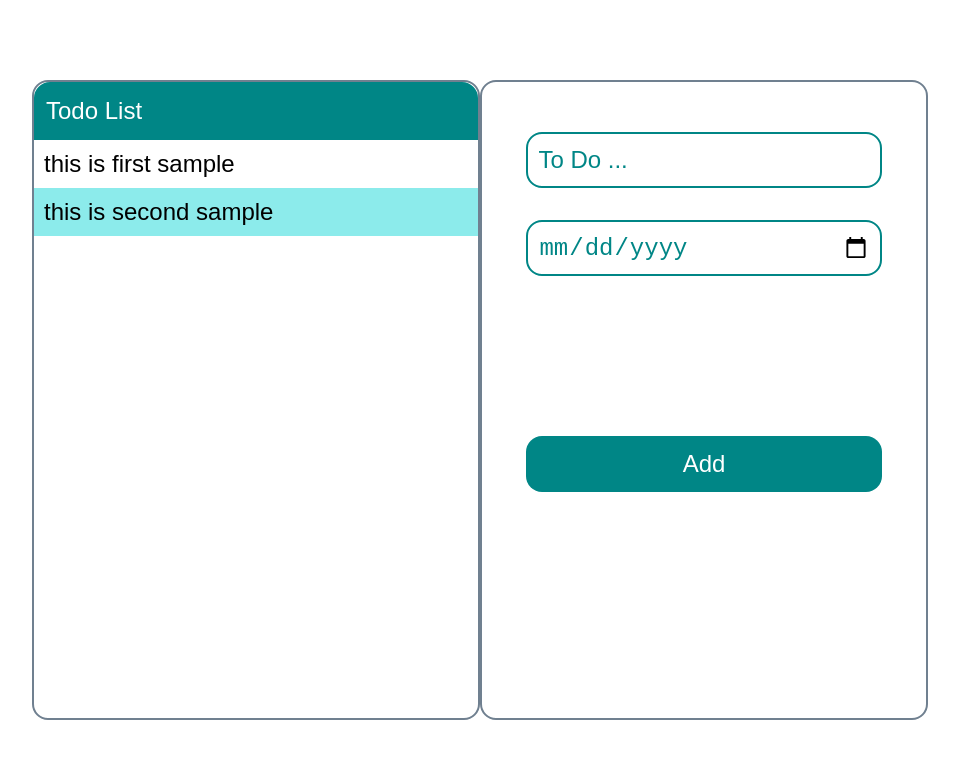
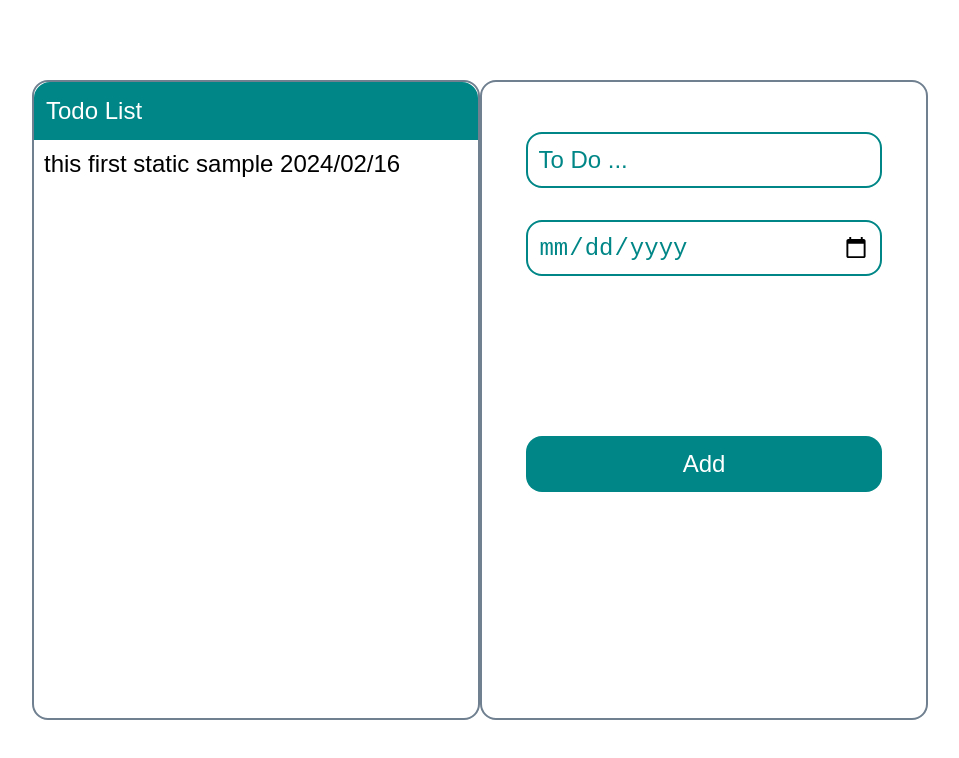
Before and after one commit to EmadNejati/todo-react-app, a React (Create React App) app: page / in a window 1280 px wide. Shown: the top 758 px of the page, without its empty margins (160-1119 px from the left). Built offline with nearby package versions, Linux system fonts and the light colour scheme.

Commit message:
add new task + date

```diff
--- a/src/Components/Atoms/DatePicker.js
+++ b/src/Components/Atoms/DatePicker.js
@@ -1,8 +1,8 @@
 import "./DatePicker.css"
 
-function DatePicker(){
+function DatePicker({newDate,setNewDate}){
     return(<div className="date__picker">
-        <input type="date"></input>
+        <input type="date" value={newDate} onChange={(e)=>setNewDate(e.target.value)}/>
     </div>)
 }
 
--- a/src/Components/Atoms/TodoList.css
+++ b/src/Components/Atoms/TodoList.css
@@ -5,12 +5,12 @@
 }
 
 .todo__list li{
-    padding-left: 10px;
     display: flex;
     justify-content: flex-start;
     align-items: center;
-    height: 3rem;
+    height: auto;
     list-style: none;
+    padding: 10px ;
 
 }
 
--- a/src/Components/Atoms/TodoList.js
+++ b/src/Components/Atoms/TodoList.js
@@ -12,7 +12,9 @@ function TodoList({ taskList }) {
                     key={index}
                     onDoubleClick={(e)=>doneTask(e)}
                 >
-                    {item.text}
+                    {item.text }
+                    {"\n"}
+                    {item.date}
                 </li>
             )}
         </ol>
--- a/src/Components/Molecules/AddNew.js
+++ b/src/Components/Molecules/AddNew.js
@@ -4,11 +4,11 @@ import ColorPicker from "../Atoms/ColorPicker";
 import DatePicker from "../Atoms/DatePicker";
 import "./AddNew.css";
 
-function AddNew({newTask,setNewTask,submitNewTask}) {
+function AddNew({newTask,setNewTask,submitNewTask,newDate,setNewDate}) {
 
     return (<div className="new__task__container">
         <InputTxt newTask={newTask} setNewTask={setNewTask}/>
-        <DatePicker />
+        <DatePicker newDate={newDate} setNewDate={setNewDate}/>
         <AddBtn submitNewTask={submitNewTask} />
     </div>)
 }
--- a/src/Components/Organisms/TodoListComponent.js
+++ b/src/Components/Organisms/TodoListComponent.js
@@ -6,15 +6,16 @@ import { useState } from "react"
 
 function TodoListComponent() {
     let [newTask,setNewTask]=useState("")
-    let [taskList,setTaskList]=useState([{text:"this is first sample"},{text:"this is second sample"}])
+    let [newDate,setNewDate]=useState("")
+    let [taskList,setTaskList]=useState([{text:"this first static sample",date:"2024/02/16"}])
     const submitNewTask = () => {
-        const newTaskList=[...taskList,{text:newTask}]
+        const newTaskList=[...taskList,{text:newTask , date:newDate}]
         setTaskList(newTaskList)
     }
     return (<div className="full_modul__container">
         <TodoListContainer taskList={taskList}  />
         {/* <AddNewTaskBtn  /> */}
-        <AddNew newTask={newTask} setNewTask={setNewTask} submitNewTask={submitNewTask}/>
+        <AddNew newTask={newTask}  setNewTask={setNewTask} submitNewTask={submitNewTask} newDate={newDate} setNewDate={setNewDate}/>
     </div>)
 }
 
```
